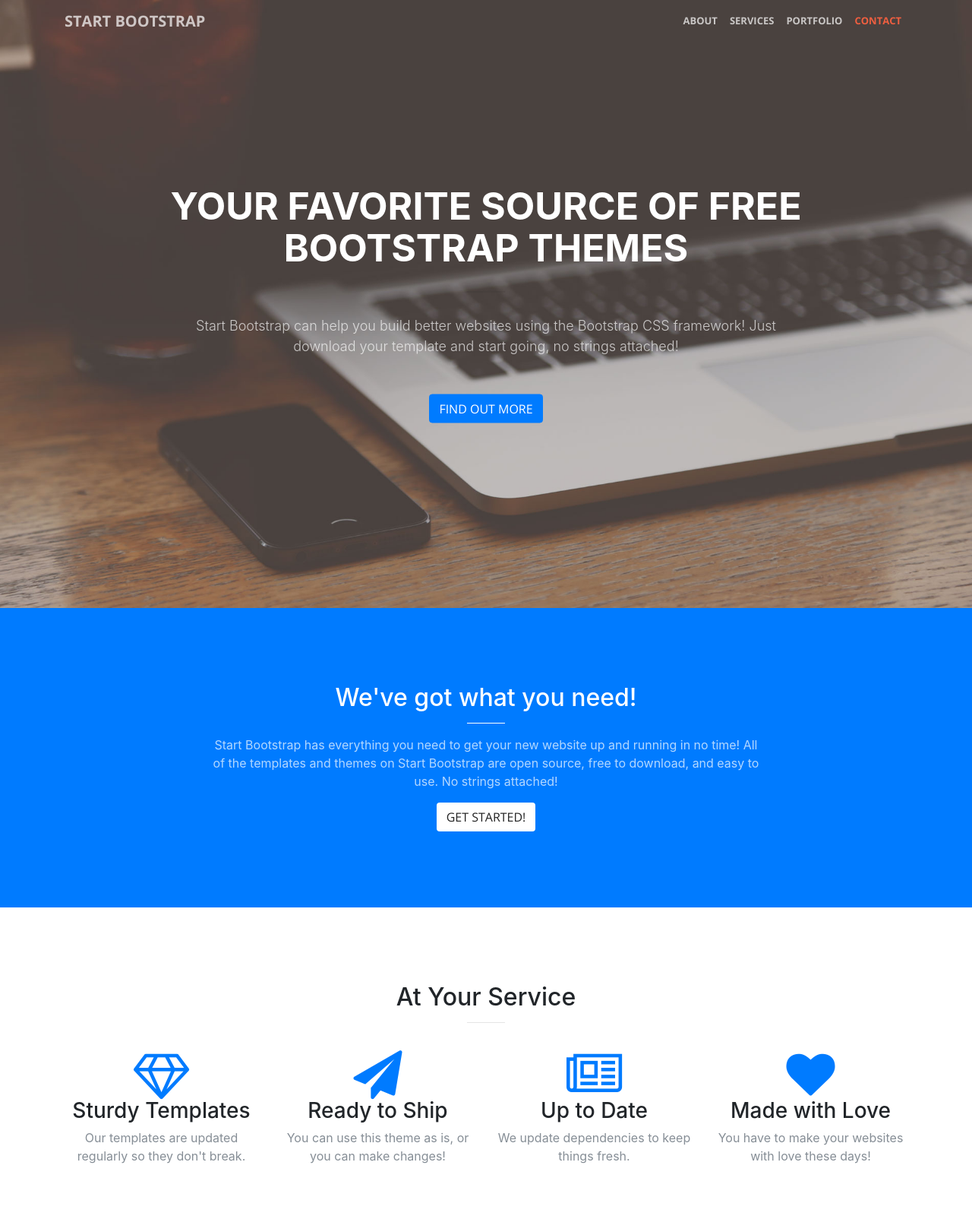
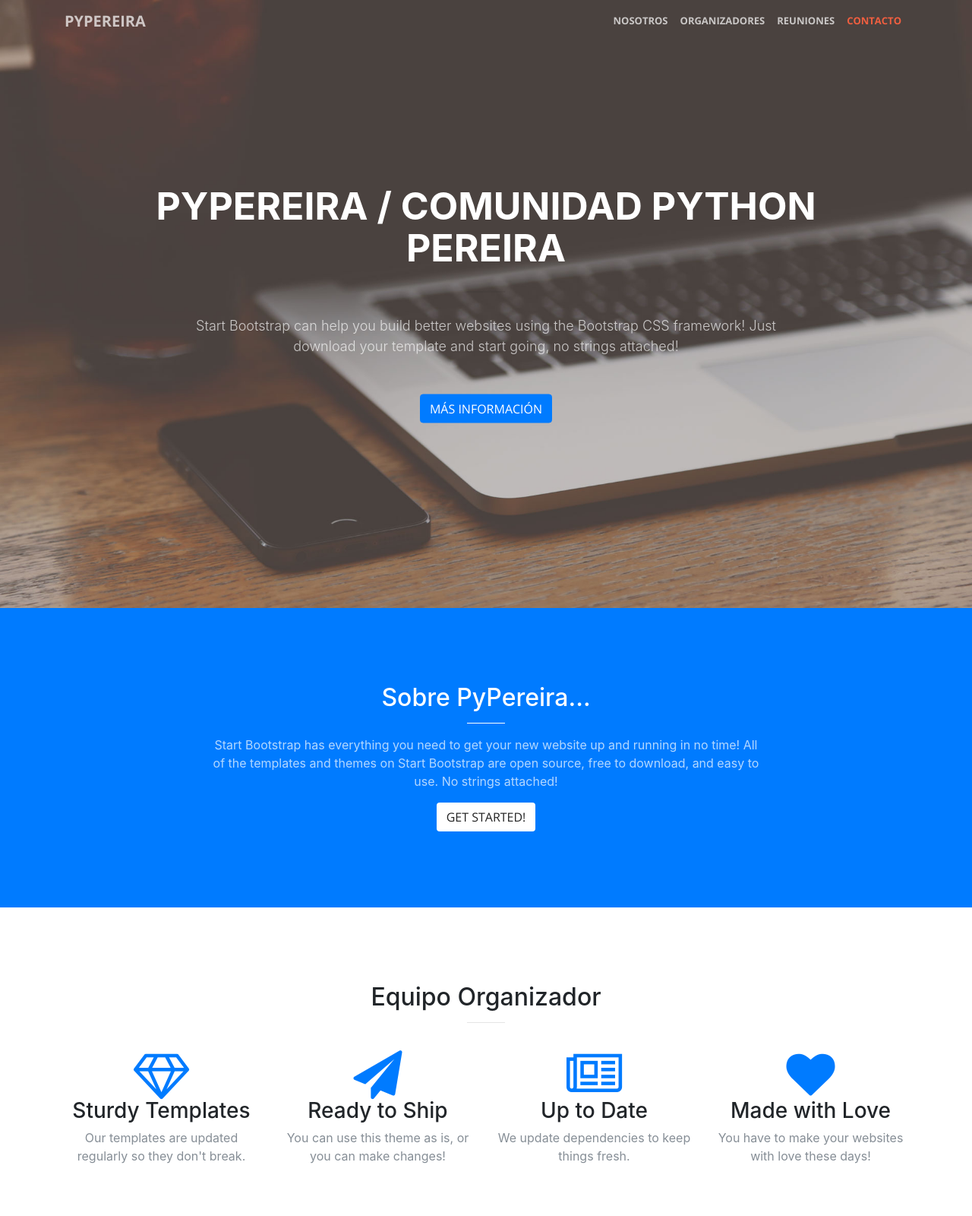
Before and after one commit to ColombiaPython/python-pereira, a website with bundled scripts: page index.html in a window 1280 px wide. Shown: the top 1600 px of the page at 76% size. Built offline with nearby package versions, Linux system fonts and the light colour scheme.

Commit message:
Estructura Básica del sitio

```diff
--- a/index.html
+++ b/index.html
@@ -1,5 +1,5 @@
 <!DOCTYPE html>
-<html lang="en">
+<html lang="es">
 
 <head>
 
@@ -8,15 +8,18 @@
   <meta name="description" content="">
   <meta name="author" content="">
 
-    <title>Creative - Start Bootstrap Theme</title>
+  <title>PyPereira-Comunidad de Python Pereira</title>
+  <link rel='shortcut icon' type='image/x-icon' href='./favicon.ico' />
 
   <!-- Bootstrap core CSS -->
   <link href="vendor/bootstrap/css/bootstrap.min.css" rel="stylesheet">
 
   <!-- Custom fonts for this template -->
   <link href="vendor/font-awesome/css/font-awesome.min.css" rel="stylesheet" type="text/css">
-    <link href='https://fonts.googleapis.com/css?family=Open+Sans:300italic,400italic,600italic,700italic,800italic,400,300,600,700,800' rel='stylesheet' type='text/css'>
-    <link href='https://fonts.googleapis.com/css?family=Merriweather:400,300,300italic,400italic,700,700italic,900,900italic' rel='stylesheet' type='text/css'>
+  <link href='https://fonts.googleapis.com/css?family=Open+Sans:300italic,400italic,600italic,700italic,800italic,400,300,600,700,800'
+    rel='stylesheet' type='text/css'>
+  <link href='https://fonts.googleapis.com/css?family=Merriweather:400,300,300italic,400italic,700,700italic,900,900italic'
+    rel='stylesheet' type='text/css'>
 
   <!-- Plugin CSS -->
   <link href="vendor/magnific-popup/magnific-popup.css" rel="stylesheet">
@@ -31,23 +34,24 @@
   <!-- Navigation -->
   <nav class="navbar navbar-expand-lg navbar-light fixed-top" id="mainNav">
     <div class="container">
-        <a class="navbar-brand js-scroll-trigger" href="#page-top">Start Bootstrap</a>
-        <button class="navbar-toggler navbar-toggler-right" type="button" data-toggle="collapse" data-target="#navbarResponsive" aria-controls="navbarResponsive" aria-expanded="false" aria-label="Toggle navigation">
+      <a class="navbar-brand js-scroll-trigger" href="#page-top">PyPereira</a>
+      <button class="navbar-toggler navbar-toggler-right" type="button" data-toggle="collapse" data-target="#navbarResponsive"
+        aria-controls="navbarResponsive" aria-expanded="false" aria-label="Toggle navigation">
           <span class="navbar-toggler-icon"></span>
         </button>
       <div class="collapse navbar-collapse" id="navbarResponsive">
         <ul class="navbar-nav ml-auto">
           <li class="nav-item">
-              <a class="nav-link js-scroll-trigger" href="#about">About</a>
+            <a class="nav-link js-scroll-trigger" href="#about">Nosotros</a>
           </li>
           <li class="nav-item">
-              <a class="nav-link js-scroll-trigger" href="#services">Services</a>
+            <a class="nav-link js-scroll-trigger" href="#services">Organizadores</a>
           </li>
           <li class="nav-item">
-              <a class="nav-link js-scroll-trigger" href="#portfolio">Portfolio</a>
+            <a class="nav-link js-scroll-trigger" href="#portfolio">Reuniones</a>
           </li>
           <li class="nav-item">
-              <a class="nav-link js-scroll-trigger" href="#contact">Contact</a>
+            <a class="nav-link js-scroll-trigger" href="#contact">Contacto</a>
           </li>
         </ul>
       </div>
@@ -57,10 +61,11 @@
   <header class="masthead">
     <div class="header-content">
       <div class="header-content-inner">
-          <h1 id="homeHeading">Your Favorite Source of Free Bootstrap Themes</h1>
+        <h1 id="homeHeading">PyPereira / Comunidad Python Pereira</h1>
         <hr>
-          <p>Start Bootstrap can help you build better websites using the Bootstrap CSS framework! Just download your template and start going, no strings attached!</p>
-          <a class="btn btn-primary btn-xl js-scroll-trigger" href="#about">Find Out More</a>
+        <p>Start Bootstrap can help you build better websites using the Bootstrap CSS framework! Just download your template
+          and start going, no strings attached!</p>
+        <a class="btn btn-primary btn-xl js-scroll-trigger" href="#about">Más información</a>
       </div>
     </div>
   </header>
@@ -69,9 +74,10 @@
     <div class="container">
       <div class="row">
         <div class="col-lg-8 mx-auto text-center">
-            <h2 class="section-heading text-white">We've got what you need!</h2>
+          <h2 class="section-heading text-white">Sobre PyPereira...</h2>
           <hr class="light">
-            <p class="text-faded">Start Bootstrap has everything you need to get your new website up and running in no time! All of the templates and themes on Start Bootstrap are open source, free to download, and easy to use. No strings attached!</p>
+          <p class="text-faded">Start Bootstrap has everything you need to get your new website up and running in no time! All of the templates
+            and themes on Start Bootstrap are open source, free to download, and easy to use. No strings attached!</p>
           <a class="btn btn-default btn-xl js-scroll-trigger" href="#services">Get Started!</a>
         </div>
       </div>
@@ -82,7 +88,7 @@
     <div class="container">
       <div class="row">
         <div class="col-lg-12 text-center">
-            <h2 class="section-heading">At Your Service</h2>
+          <h2 class="section-heading">Equipo Organizador</h2>
           <hr class="primary">
         </div>
       </div>
@@ -120,6 +126,12 @@
       </div>
     </div>
   </section>
+
+  <div class="call-to-action bg-dark">
+    <div class="container text-center">
+      <h2>¡Nuestras Reuniones!</h2>
+    </div>
+  </div>
 
   <section class="p-0" id="portfolio">
     <div class="container-fluid">
@@ -231,7 +243,8 @@
         <div class="col-lg-8 mx-auto text-center">
           <h2 class="section-heading">Let's Get In Touch!</h2>
           <hr class="primary">
-            <p>Ready to start your next project with us? That's great! Give us a call or send us an email and we will get back to you as soon as possible!</p>
+          <p>Ready to start your next project with us? That's great! Give us a call or send us an email and we will get back
+            to you as soon as possible!</p>
         </div>
       </div>
       <div class="row">
```
Also changed, not shown: favicon.ico (added). Lines whose indentation alone changed are shown as unchanged.
